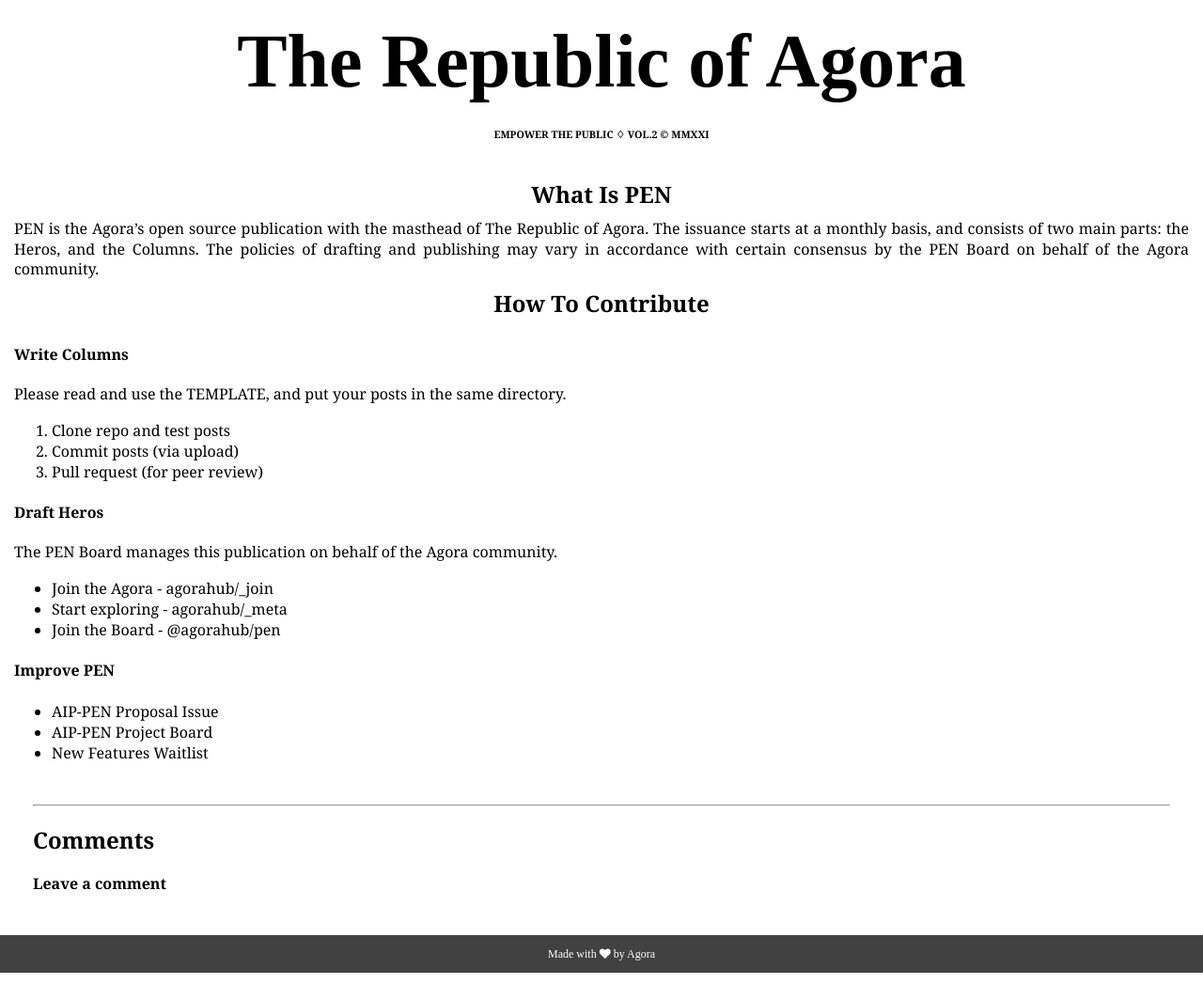
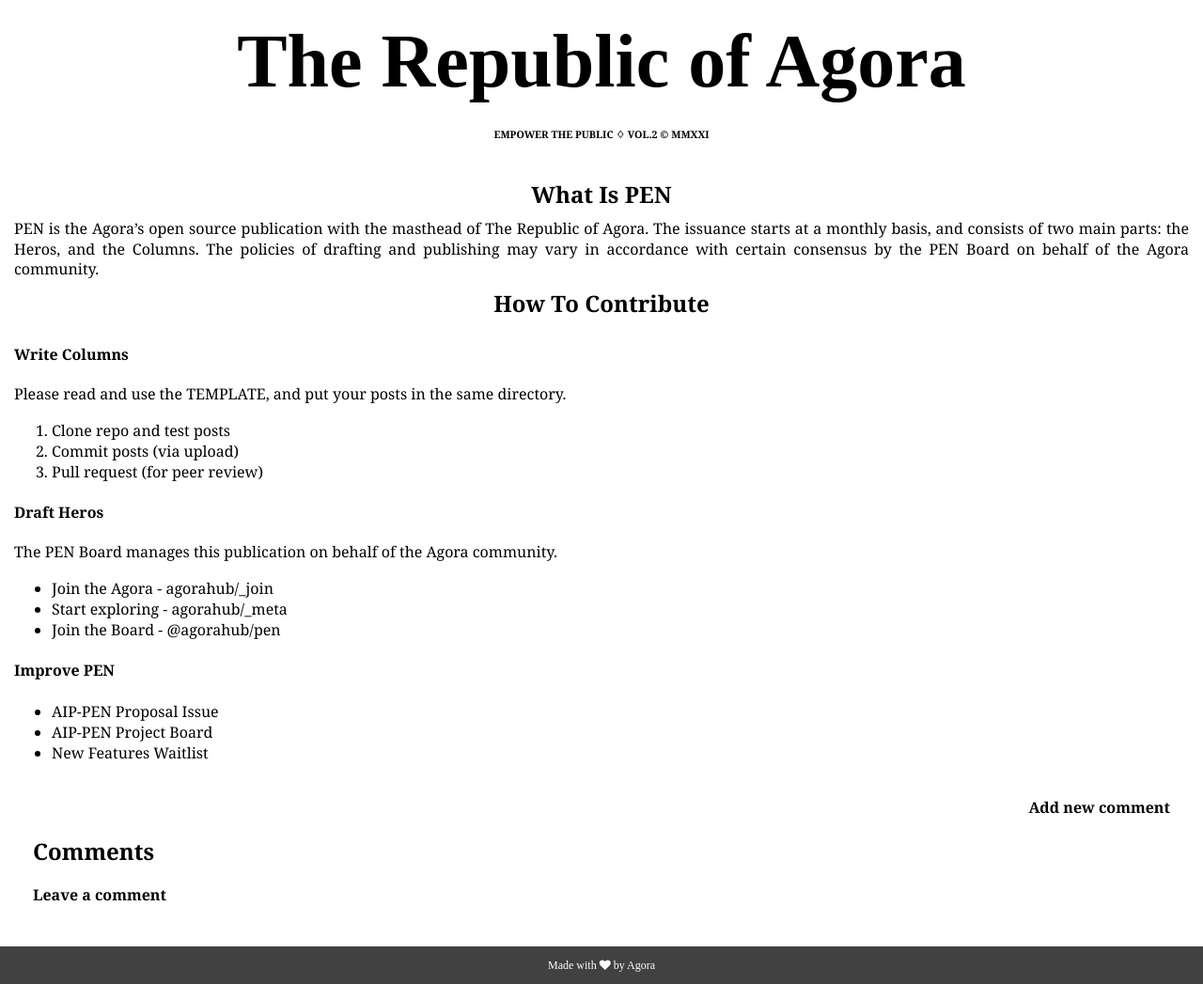
Before and after one commit to agora0/0x02, a Jekyll site: the page built from about.md, in a window 1280 px wide. Shown: the whole page at 94% size. Built offline with Jekyll 4.4.1, drawn with Linux system fonts in a browser that asks for light colours; some web fonts are replaced.

Commit message:
Update 'Comments' and 'Footer' sections

```diff
--- a/_includes/comments.html
+++ b/_includes/comments.html
@@ -1,3 +1,4 @@
+<script src="https://unpkg.com/showdown/dist/showdown.min.js"></script>
 <script>
 const GH_API_URL = 'https://api.github.com/repos/{{page.comments_repo}}/issues/{{page.comments_id}}/comments';
 
@@ -29,10 +30,14 @@ function createCommentEl( response ) {
   let commentLink = document.createElement( 'a' );
   commentLink.setAttribute( 'href', response.html_url );
   commentLink.classList.add( 'comment-url' );
-  commentLink.innerHTML = ' #' + response.id + ' • ' + response.created_at.slice(0, 10);
+  commentLink.innerHTML = ' 💬 #' + response.id + ' • ' + response.created_at.slice(0, 10) + '<p>';
   let commentContents = document.createElement( 'div' );
   commentContents.classList.add( 'comment-content' );
   commentContents.innerHTML = response.body + '<p>';
+  if ( window.showdown ) {
+    let converter = new showdown.Converter();
+    commentContents.innerHTML = converter.makeHtml( response.body );
+  }
   let comment = document.createElement( 'li' );
   comment.setAttribute( 'data-created', response.created_at );
   comment.setAttribute( 'data-author-avatar', response.user.avatar_url );
@@ -45,9 +50,8 @@ function createCommentEl( response ) {
 request.send();
 </script>
 
-<hr>
-
 <div class="github-comments">
+  <div id="add-new-comment" style="text-align:right"><a href="https://github.com/login?return_to=https://github.com/{{page.comments_repo}}/issues/{{page.comments_id}}%23issuecomment-new"><b>Add new comment</b></a></div>
   <h2>Comments</h2>
   <ul id="gh-comments-list"></ul>
   <!--  <p id="no-comments-found">No comments found for this article.</p> -->
--- a/_includes/footer.html
+++ b/_includes/footer.html
@@ -32,12 +32,8 @@
       <a href="{{site.url}}{{site.baseurl}}/">Home</a> |
       <a href="{{site.url}}{{site.baseurl}}/about">About</a> |
       <a href="https://github.com/{{site.gh_repo}}/discussions">Discussion</a>
-      <br>
-    {% for archive in site.data.archives %}
-      <a href="{{archive.site}}">{{archive.name}}</a> |
-    {% endfor %}
     </span></p>
-    <p class="name">© {{ site.time | date: '%Y' }} The Agora Community
+    <p class="name">© 2021 The Agora Community
     {% for editor in site.data.editors %}
       <br><a href="https://github.com/{{editor.github}}">{{editor.class}} {{editor.name}}</a>
     {% endfor %}
```
Also changed, not shown: other parts of _includes/comments.html (+1 -1 lines).
